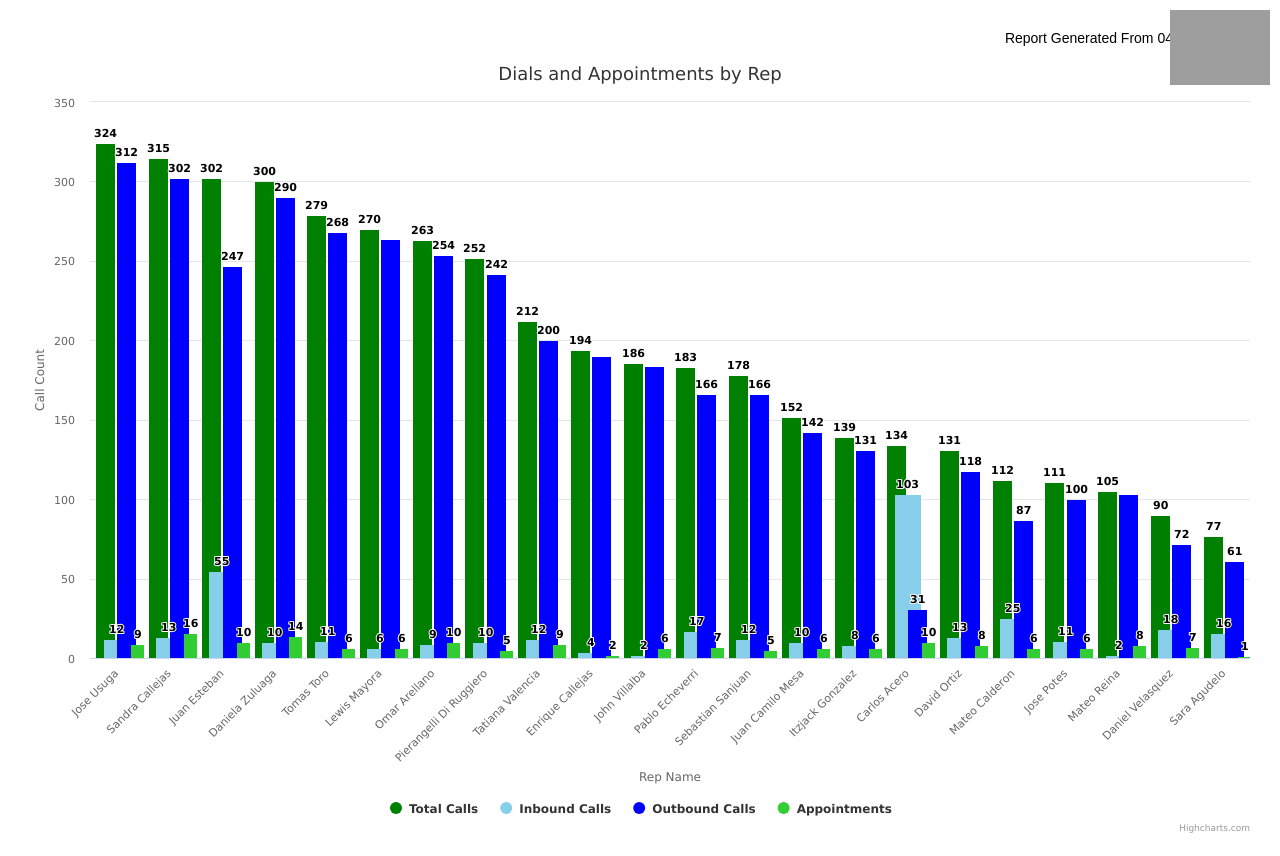
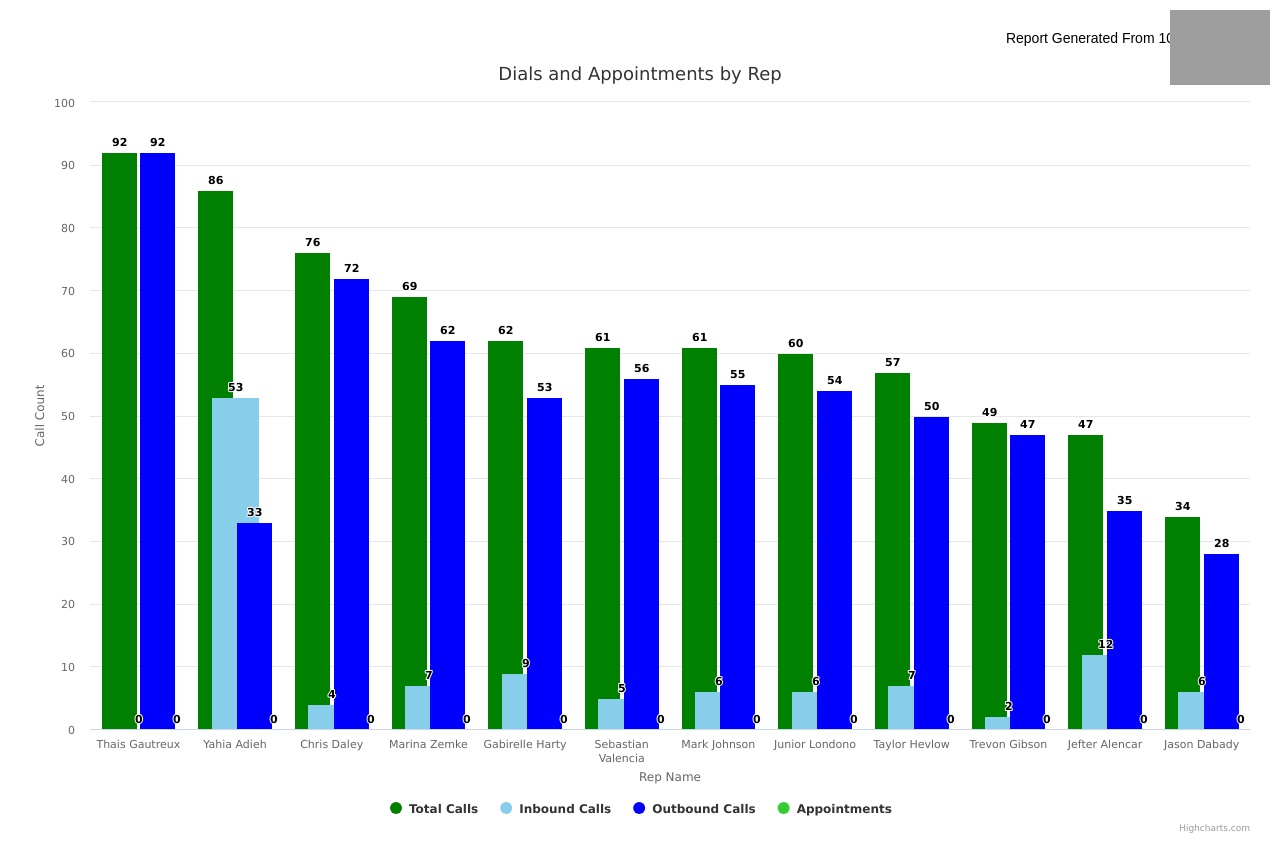
Before and after one commit to geomodi/DiALpptsSLS, a plain HTML site: page index.html in a window 1280 px wide. Drawn offline with nearby package versions, Linux system fonts and the light colour scheme; grey boxes are pictures that could not be loaded.

Commit message:
Update index.html

```diff
--- a/index.html
+++ b/index.html
@@ -37,7 +37,7 @@
 <body>
     <div class="container">
         <img src="https://github.com/geomodi/DiALpptsSLS/blob/main/wwbdc-logo.png?raw=true" alt="Company Logo" class="logo"> <!-- Logo added here -->
-        <div class="report-interval">Report Generated From 04PM to 05PM</div> <!-- Reporting interval added here -->
+        <div class="report-interval">Report Generated From 10AM to 11AM</div> <!-- Reporting interval added here -->
         <div id="container" style="height: 780px;"></div> <!-- Increased graph size by 30% -->
     </div>
 
@@ -50,7 +50,7 @@
                 text: 'Dials and Appointments by Rep'  // Updated title
             },
             xAxis: {
-                categories: ['Jose Usuga', 'Sandra Callejas', 'Juan Esteban', 'Daniela Zuluaga', 'Tomas Toro', 'Lewis Mayora', 'Omar Arellano', 'Pierangelli Di Ruggiero', 'Tatiana Valencia', 'Enrique Callejas', 'John Villalba', 'Pablo Echeverri', 'Sebastian Sanjuan', 'Juan Camilo Mesa', 'Itzjack Gonzalez', 'Carlos Acero', 'David Ortiz', 'Mateo Calderon', 'Jose Potes', 'Mateo Reina', 'Daniel Velasquez', 'Sara Agudelo'],
+                categories: ['Thais Gautreux', 'Yahia Adieh', 'Chris Daley', 'Marina Zemke', 'Gabirelle Harty', 'Sebastian Valencia', 'Mark Johnson', 'Junior Londono', 'Taylor Hevlow', 'Trevon Gibson', 'Jefter Alencar', 'Jason Dabady'],
                 title: {
                     text: 'Rep Name'
                 }
@@ -75,25 +75,25 @@
             },
             series: [{
                 name: 'Total Calls',
-                data: [324, 315, 302, 300, 279, 270, 263, 252, 212, 194, 186, 183, 178, 152, 139, 134, 131, 112, 111, 105, 90, 77],
+                data: [92, 86, 76, 69, 62, 61, 61, 60, 57, 49, 47, 34],
                 color: 'green',
                 pointPadding: 0.2,
                 pointPlacement: -0.2
             }, {
                 name: 'Inbound Calls',
-                data: [12, 13, 55, 10, 11, 6, 9, 10, 12, 4, 2, 17, 12, 10, 8, 103, 13, 25, 11, 2, 18, 16],
+                data: [0, 53, 4, 7, 9, 5, 6, 6, 7, 2, 12, 6],
                 color: 'skyblue',
                 pointPadding: 0.1,
                 pointPlacement: 0.0
             }, {
                 name: 'Outbound Calls',
-                data: [312, 302, 247, 290, 268, 264, 254, 242, 200, 190, 184, 166, 166, 142, 131, 31, 118, 87, 100, 103, 72, 61],
+                data: [92, 33, 72, 62, 53, 56, 55, 54, 50, 47, 35, 28],
                 color: 'blue',
                 pointPadding: 0.2,
                 pointPlacement: 0.2
             }, {
                 name: 'Appointments',
-                data: [9.0, 16.0, 10.0, 14.0, 6.0, 6.0, 10.0, 5.0, 9.0, 2.0, 6.0, 7.0, 5.0, 6.0, 6.0, 10.0, 8.0, 6.0, 6.0, 8.0, 7.0, 1.0],  // Corrected to 'Record Count'
+                data: [0.0, 0.0, 0.0, 0.0, 0.0, 0.0, 0.0, 0.0, 0.0, 0.0, 0.0, 0.0],  // Corrected to 'Record Count'
                 color: '#32cd32', // Vibrant green color for appointments
                 pointPadding: 0.3, // Adjust padding as needed
                 pointPlacement: 0.4 // Adjust placement as needed
```
